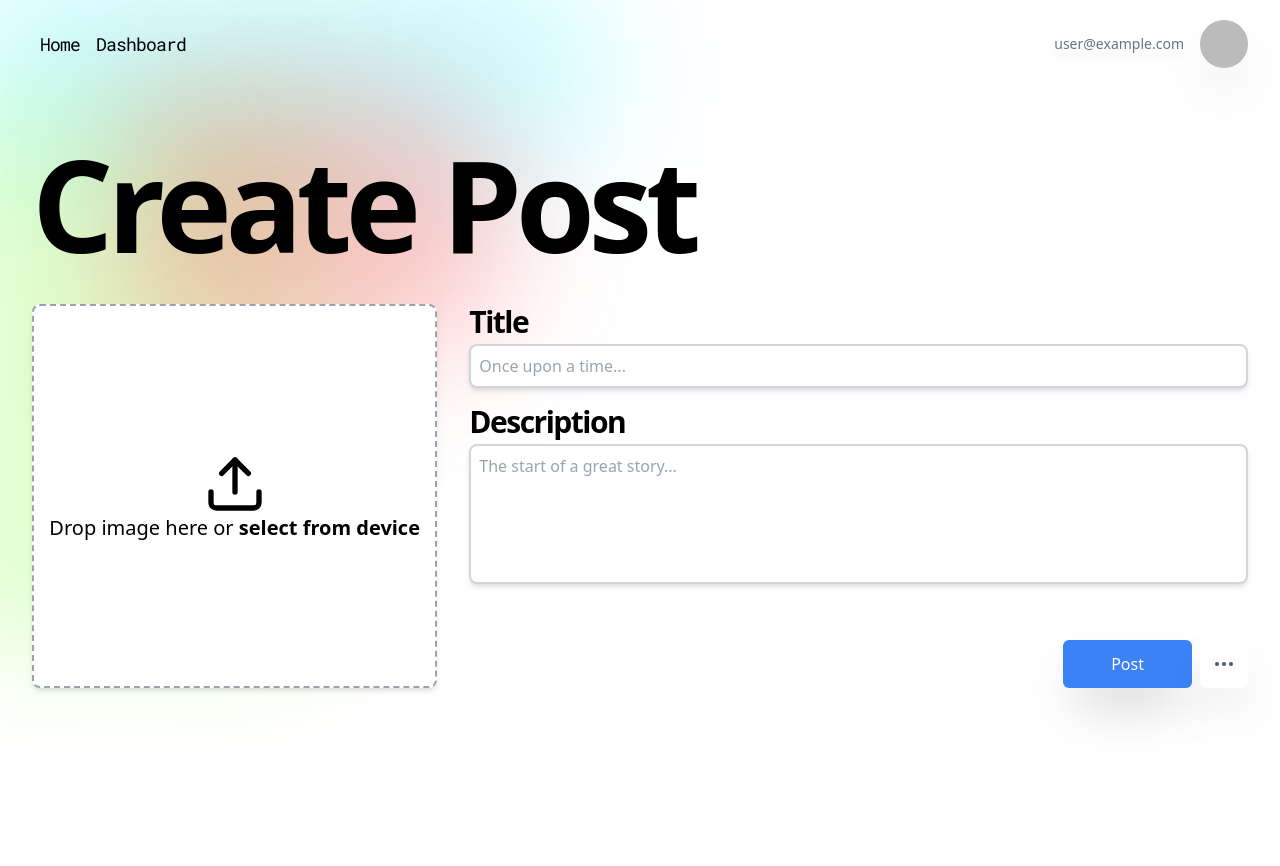
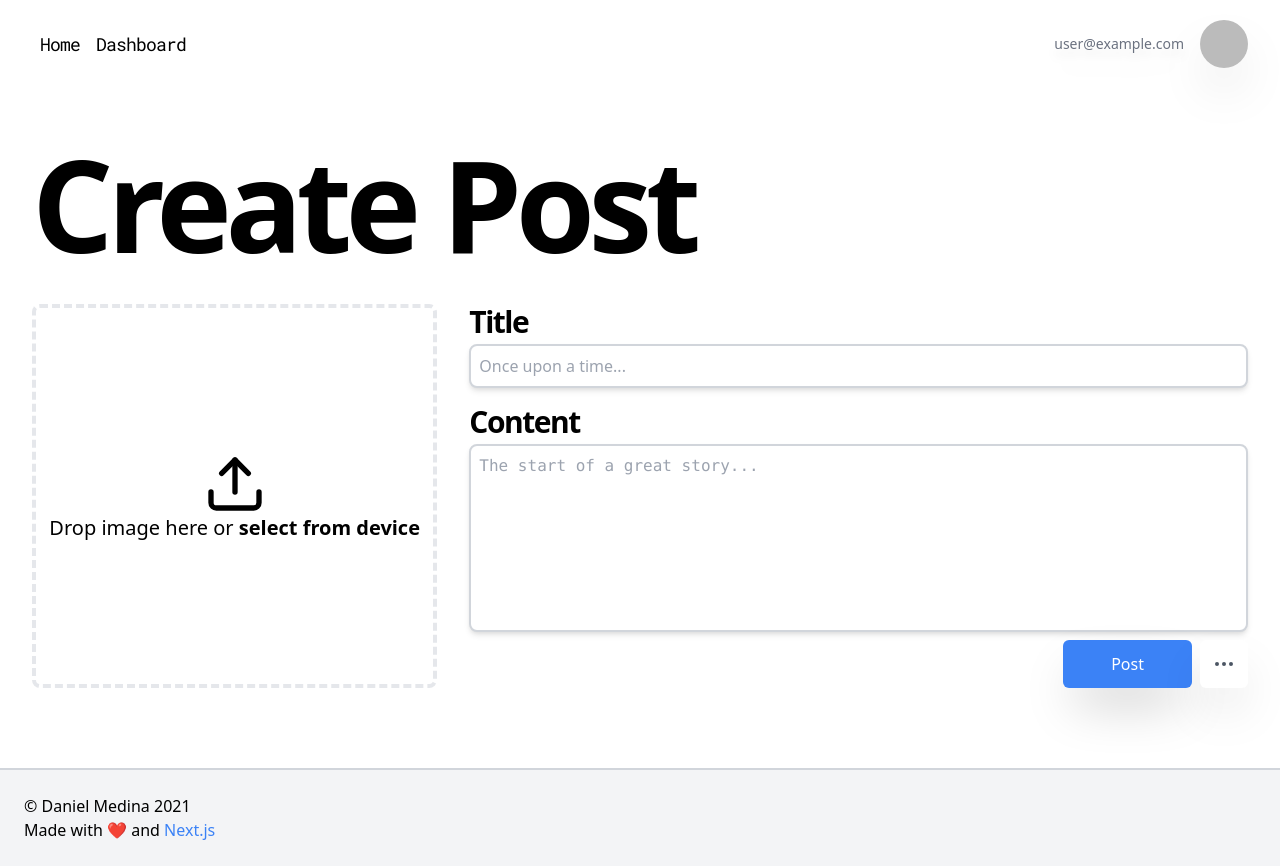
Before and after one commit to dnrm/crystal, a Next.js app: page /create-post in a window 1280 px wide. Before the commit the page ends 800 px from the top, so only its background shows below. Built offline with nearby package versions, Linux system fonts and the light colour scheme; no server answers; sample sign-in values are in the browser's storage.

Commit message:
Added react-dropzone to handle file uploads

```diff
--- a/package.json
+++ b/package.json
@@ -16,6 +16,7 @@
     "postcss": "^8.3.4",
     "react": "^17.0.2",
     "react-dom": "^17.0.2",
+    "react-dropzone": "^11.3.4",
     "tailwindcss": "^2.1.4"
   },
   "devDependencies": {
--- a/pages/create-post.tsx
+++ b/pages/create-post.tsx
@@ -1,7 +1,9 @@
-import React, { useRef } from "react";
+import React, { FormEvent, useRef, useCallback, useState } from "react";
 import { getSession } from "next-auth/client";
 import Navbar from "../components/Navbar";
 import Head from "next/head";
+import { useDropzone } from "react-dropzone";
+import Footer from '../components/Footer';
 
 // * Types
 
@@ -19,15 +21,30 @@ const Create = ({ session }: Props) => {
     const titleRef: any = useRef();
     const contentRef: any = useRef();
 
-    const handleSubmit = async (e: any) => {
+    const [files, setFiles] = useState<FileList | null>();
+
+    const onDrop = useCallback(async (acceptedFiles) => {
+        await setFiles(acceptedFiles);
+    }, []);
+
+    const { getRootProps, getInputProps, isDragActive } = useDropzone({
+        onDrop,
+    });
+
+    /**
+     * handleSubmit
+     * @param {FormEvent} e
+     * @returns If input elements are empty, nothing, else it makes a POST request to API creating a new post.
+     */
+
+    const handleSubmit = async (e: FormEvent) => {
         if (session) {
             e.preventDefault();
 
             let title = titleRef.current.value;
             let content = contentRef.current.value;
 
-            if (title == '' || content == '') {
-                // validate()
+            if (title == "" || content == "") {
                 return;
             }
 
@@ -38,6 +55,7 @@ const Create = ({ session }: Props) => {
                     // @ts-ignore
                     user: session.user?.email,
                 });
+                files ? uploadImage(files) : null;
                 console.log(response);
             } catch (e) {
                 console.log(e);
@@ -63,25 +81,35 @@ const Create = ({ session }: Props) => {
         return response;
     };
 
-    // const validate = () => {
-    //     titleRef.current.style.borderColor = 'red';
-    //     titleRef.current.style.backgroundColor = '#fadede';
-    //     titleRef.current.style.color = 'black';
+    const uploadImage = async (fileList: FileList) => {
+        console.log(fileList);
 
-    //     contentRef.current.style.borderColor = 'red';
-    //     contentRef.current.style.backgroundColor = '#fadede';
-    //     contentRef.current.style.color = 'black';
+        let formData = new FormData();
 
-    // }
+        Array.from(fileList).forEach((i) => {
+            console.log(i);
+            formData.append("image", i, i.name);
+        });
+
+        try {
+            const response = await fetch("https://example.com" || "", {
+                method: "POST",
+                body: formData,
+            });
+            console.log(response);
+        } catch (e) {
+            console.log(e);
+        }
+    };
 
     return (
         <>
             <Head>
                 <title>Create Post | dnrm</title>
             </Head>
-            <div className="gradient-1 filter blur-3xl bg-teal opacity-20 absolute w-1/2 h-56 rounded-r-full -top-10 -left-8 -z-10"></div>
+            {/* <div className="gradient-1 filter blur-3xl bg-teal opacity-20 absolute w-1/2 h-56 rounded-r-full -top-10 -left-8 -z-10"></div>
             <div className="gradient-1 filter blur-3xl bg-neon opacity-20 absolute w-96 h-2/3 top-28 -left-16 -z-10"></div>
-            <div className="gradient-1 filter blur-3xl bg-red-400 opacity-40 absolute w-96 h-72 rounded-r-full top-20 left-32 -z-10"></div>
+            <div className="gradient-1 filter blur-3xl bg-red-400 opacity-40 absolute w-96 h-72 rounded-r-full top-20 left-32 -z-10"></div> */}
             <Navbar />
             <main className="flex flex-col p-4 md:p-8">
                 <header className="flex items-center justify-between">
@@ -95,7 +123,17 @@ const Create = ({ session }: Props) => {
                         className="grid grid-cols-1 md:grid-cols-3 mt-4"
                     >
                         <div className="upload">
-                            <div className="shadow-md col-span-1 upload-image w-full h-96 bg-white rounded-lg border-dashed border-gray-400 border-2 flex flex-col justify-center items-center hover:bg-blue-100 hover:border-blue-300 hover:text-blue-500">
+                            <div
+                                {...getRootProps()}
+                                className={
+                                    (isDragActive
+                                        ? "bg-blue-100 border-blue-300 text-blue-500"
+                                        : "bg-white border-gray-400") +
+                                    "shadow-md col-span-1 upload-image w-full h-96 rounded-lg border-dashed border-4 hover:bg-blue-100 hover:border-blue-300 hover:text-blue-500"
+                                }
+                            >
+                                {!files ? (
+                                    <div className="flex flex-col justify-center items-center h-full">
                                         <svg
                                             xmlns="http://www.w3.org/2000/svg"
                                             width="64"
@@ -103,26 +141,74 @@ const Create = ({ session }: Props) => {
                                             viewBox="0 0 24 24"
                                             fill="none"
                                             stroke={"currentColor"}
-                                    stroke-width="2"
-                                    stroke-linecap="round"
-                                    stroke-linejoin="round"
-                                    className="hover:text-blue-500 feather w-16 h-16 feather-upload"
+                                            strokeWidth="2"
+                                            strokeLinecap="round"
+                                            strokeLinejoin="round"
+                                            className={
+                                                "hover:text-blue-500 feather w-16 h-16 feather-upload"
+                                            }
                                         >
                                             <path d="M21 15v4a2 2 0 0 1-2 2H5a2 2 0 0 1-2-2v-4"></path>
                                             <polyline points="17 8 12 3 7 8"></polyline>
-                                    <line x1="12" y1="3" x2="12" y2="15"></line>
+                                            <line
+                                                x1="12"
+                                                y1="3"
+                                                x2="12"
+                                                y2="15"
+                                            ></line>
                                         </svg>
-                                <h1 className="text-xl font-light text-center leading-6">
+                                        <h1
+                                            className={
+                                                "text-xl font-light text-center leading-6" +
+                                                (isDragActive
+                                                    ? "text-blue-500"
+                                                    : "")
+                                            }
+                                        >
                                             Drop image here or{" "}
-                                    <label
-                                        htmlFor="upload-image"
+                                            <span
                                                 className="hover:underline font-bold"
                                             >
                                                 select from device
-                                    </label>
+                                            </span>
                                         </h1>
                                     </div>
+                                ) : (
+                                    <>
+                                        <div
+                                            className="cross relative top-0 left-0 h-0 z-10"
+                                            onClick={(e: any) => {
+                                                e.stopPropagation()
+                                                setFiles(null);
+                                            }}
+                                        >
+                                            <svg
+                                                xmlns="http://www.w3.org/2000/svg"
+                                                className="h-8 w-8 bg-gray-200 m-2 rounded-md absolute text-gray-700 cursor-pointer"
+                                                fill="none"
+                                                viewBox="0 0 24 24"
+                                                stroke="currentColor"
+                                            >
+                                                <path
+                                                    strokeLinecap="round"
+                                                    strokeLinejoin="round"
+                                                    strokeWidth={2}
+                                                    d="M6 18L18 6M6 6l12 12"
+                                                />
+                                            </svg>
+                                        </div>
+                                        <img
+                                            src={URL.createObjectURL(
+                                                Array.from(files)[0]
+                                            )}
+                                            className="h-full w-full object-cover rounded-lg z-0"
+                                            alt=""
+                                        />
+                                    </>
+                                )}
+                            </div>
                             <input
+                                {...getInputProps()}
                                 type="file"
                                 name="upload-image"
                                 id="upload-image"
@@ -145,16 +231,16 @@ const Create = ({ session }: Props) => {
                                 </div>
                                 <div className="group mt-4">
                                     <h2 className="text-3xl font-semibold tracking-tighter">
-                                        Description
+                                        Content
                                     </h2>
                                     <textarea
                                         name="content"
                                         id=""
                                         ref={contentRef}
                                         cols={30}
-                                        rows={5}
+                                        rows={7}
                                         placeholder="The start of a great story..."
-                                        className="mt-1 p-2 font-lg outline-none w-full border-2 border-gray-300 rounded-lg shadow-md resize-none focus:border-blue-400"
+                                        className="font-mono mt-1 p-2 font-lg outline-none w-full border-2 border-gray-300 rounded-lg shadow-md resize-none focus:border-blue-400"
                                     ></textarea>
                                 </div>
                             </div>
@@ -186,6 +272,9 @@ const Create = ({ session }: Props) => {
                     </section>
                 </form>
             </main>
+            <br />
+            <br />
+            <Footer />
         </>
     );
 };
```
Also changed, not shown: 1 other file (tests, documents, lock files or other folders). Lines whose indentation alone changed are shown as unchanged.
